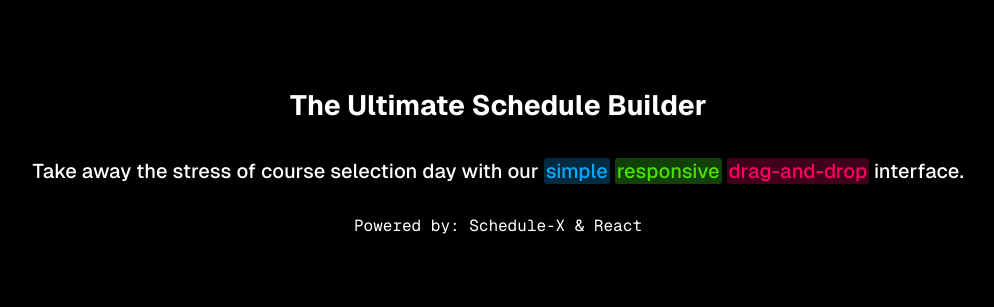
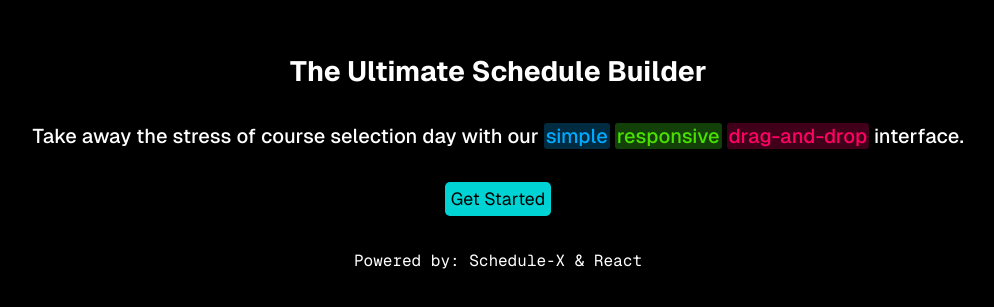
Before and after one commit to KabirBose/Class-Craft, a Next.js app: page / in a window 1280 px wide. Shown: the part 247-554 px from the top of the page, without its empty margins (142-1136 px from the left). Built offline with nearby package versions, Linux system fonts and the light colour scheme.

Commit message:
redirect button created

```diff
--- a/src/app/page.tsx
+++ b/src/app/page.tsx
@@ -1,4 +1,5 @@
 import styles from "./page.module.css";
+import RedirectButton from "../components/RedirectButton/RedirectButton";
 
 export default function Page() {
   return (
@@ -10,6 +11,11 @@ export default function Page() {
         <span className="highlight-green">responsive</span>{" "}
         <span className="highlight-red">drag-and-drop</span> interface.
       </h2>
+
+      <div>
+        <RedirectButton text="Get Started" />
+      </div>
+
       <p className={styles["powered-by"]}>Powered by: Schedule-X & React</p>
     </div>
   );
--- /dev/null
+++ b/src/components/RedirectButton/RedirectButton.module.css
@@ -0,0 +1,19 @@
+.link {
+  text-decoration: none;
+  color: white;
+}
+
+.text {
+  background-color: rgb(0, 211, 211);
+  color: black;
+  padding: 6px;
+  border-radius: 5px;
+  transition: cubic-bezier();
+  transition-duration: 0.5s;
+  font-size: 1.1rem;
+}
+
+.text:hover {
+  background-color: rgb(20, 20, 20);
+  color: white;
+}
--- /dev/null
+++ b/src/components/RedirectButton/RedirectButton.tsx
@@ -0,0 +1,21 @@
+import styles from "./RedirectButton.module.css";
+import Link from "next/link";
+
+interface Props {
+  text: string;
+  textColor?: string;
+  bgColor?: string;
+}
+
+export default function RedirectButton({ text, textColor, bgColor }: Props) {
+  return (
+    <Link href="/register" className={styles.link}>
+      <p
+        className={styles.text}
+        style={{ backgroundColor: bgColor, color: textColor }}
+      >
+        {text}
+      </p>
+    </Link>
+  );
+}
```
